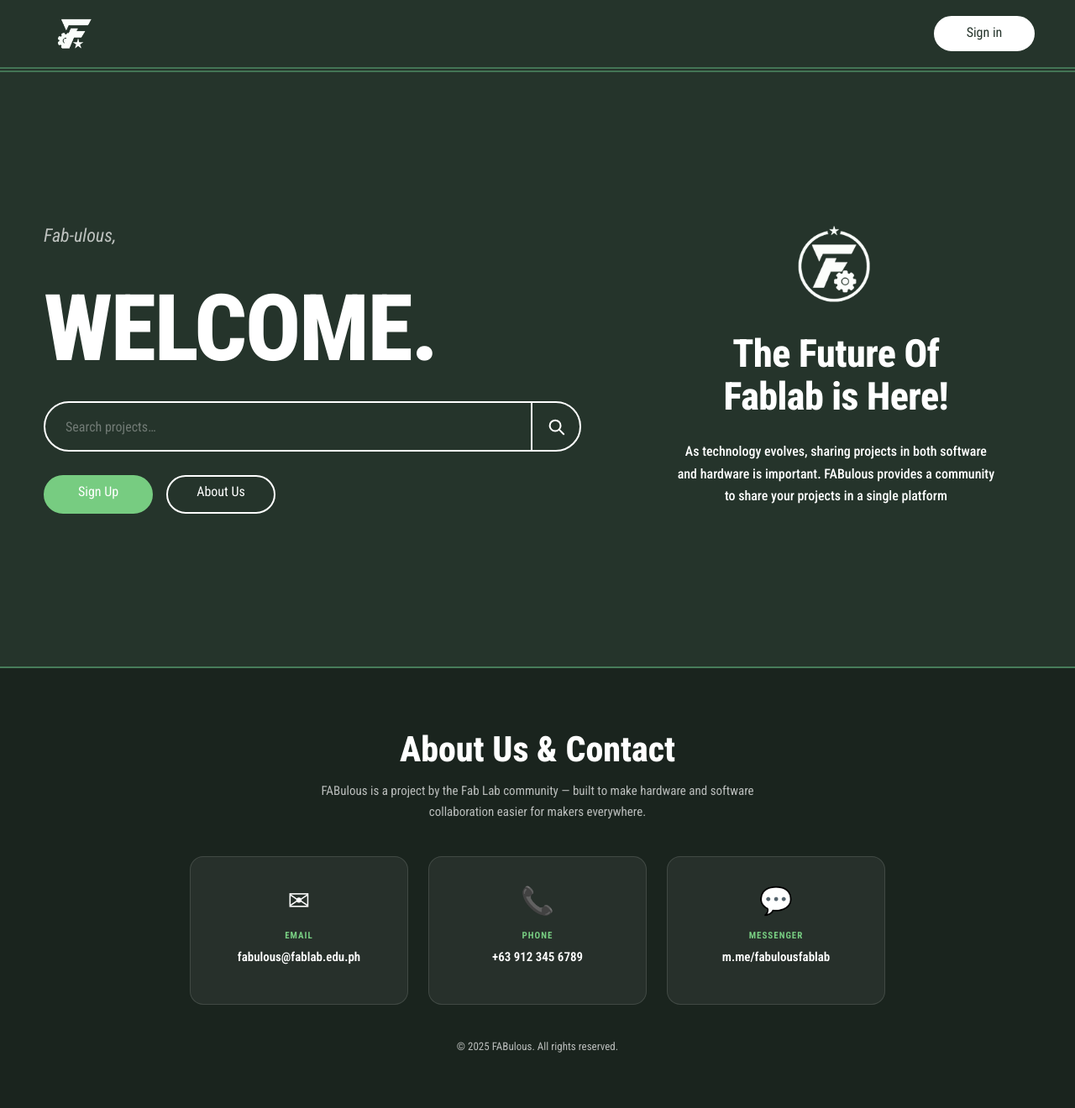
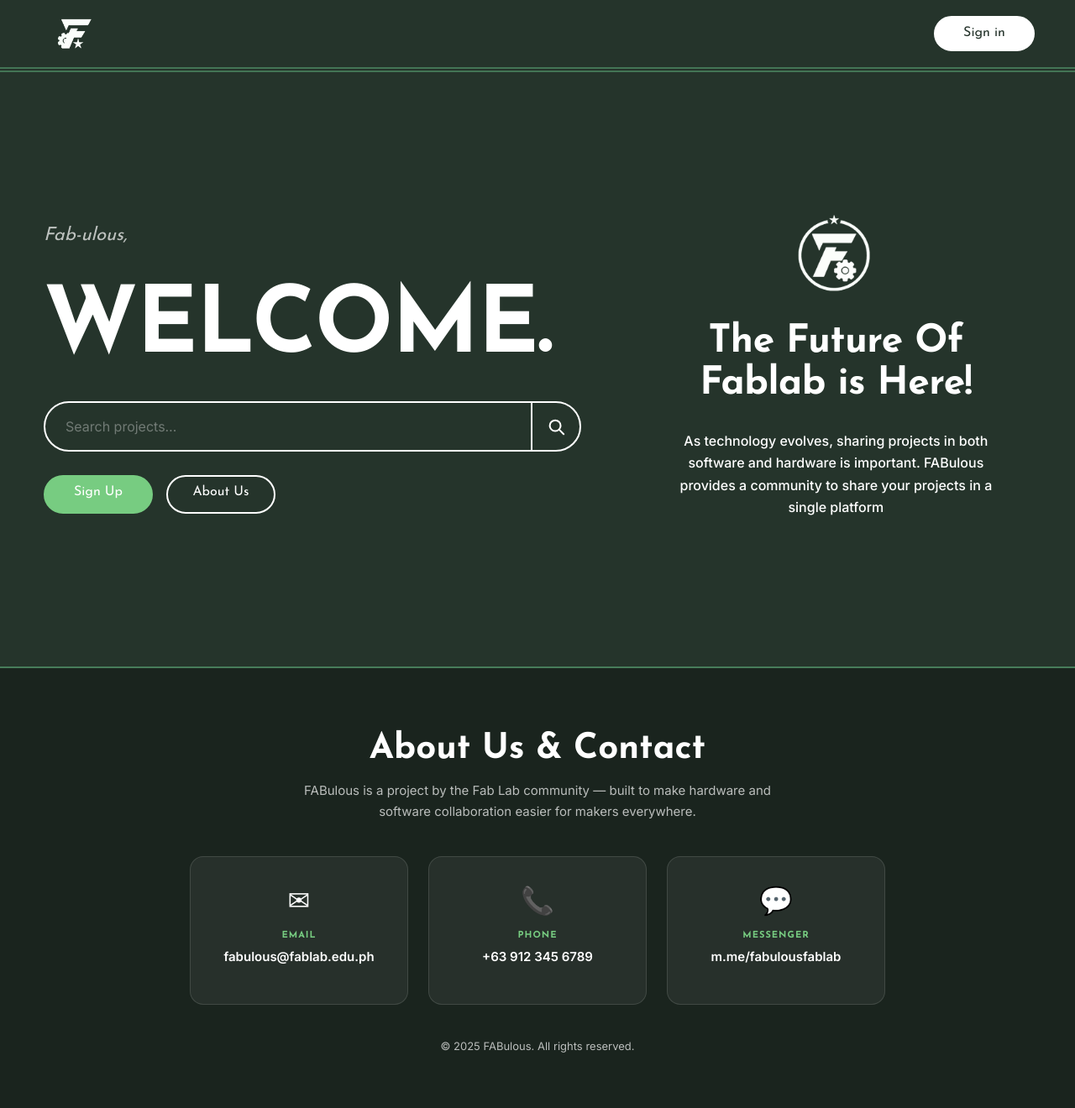
Before and after one commit to Verzadene/Fab-ulous, a PHP site: page /Fab-ulous/landing/landing.html in a window 1280 px wide. Shown: the whole page at 84% size. Run offline with PHP 8.4, Linux system fonts and the light colour scheme.

Commit message:
fix: align oauth flow, landing fonts, and profile uploads

```diff
--- a/config.php
+++ b/config.php
@@ -4,6 +4,11 @@
  * Include with: require_once __DIR__ . '/../config.php';   (from subdirs)
  *               require_once __DIR__ . '/config.php';       (from root)
  */
+
+$localConfig = __DIR__ . '/config.local.php';
+if (is_file($localConfig)) {
+    require_once $localConfig;
+}
 
 // Google OAuth
 defined('GOOGLE_CLIENT_ID') || define(
--- a/database/setup.sql
+++ b/database/setup.sql
@@ -12,6 +12,7 @@ CREATE TABLE IF NOT EXISTS accounts (
     email       VARCHAR(150) UNIQUE NOT NULL,
     password    VARCHAR(255),
     google_id   VARCHAR(100),
+    profile_pic VARCHAR(100) DEFAULT NULL,
     role        ENUM('user','admin','super_admin') DEFAULT 'user',
     banned      TINYINT(1)   DEFAULT 0,
     created_at  TIMESTAMP    DEFAULT CURRENT_TIMESTAMP
--- a/landing/landing.css
+++ b/landing/landing.css
@@ -10,13 +10,14 @@
   --green-btn-hover: #5db568;
   --text-white:      #FFFFFF;
   --text-muted:      rgba(255, 255, 255, 0.70);
-  --font:            'Roboto Condensed', sans-serif;
+  --font-display:    'Josefin Sans', sans-serif;
+  --font-body:       'Inter', sans-serif;
   --radius-pill:     999px;
 }
 
 html, body {
   background-color: var(--bg) !important;
-  font-family: var(--font) !important;
+  font-family: var(--font-body) !important;
   color: var(--text-white) !important;
   min-height: 100vh;
   width: 100%;
@@ -59,7 +60,7 @@ html, body {
   border-radius: var(--radius-pill) !important;
   background: var(--text-white) !important;
   color: var(--bg) !important;
-  font-family: var(--font) !important;
+  font-family: var(--font-display) !important;
   font-size: 15px;
   font-weight: 700;
   display: inline-flex;
@@ -130,6 +131,7 @@ html, body {
 }
 
 .hero-eyebrow {
+  font-family: var(--font-display);
   font-size: 22px;
   font-weight: 400;
   font-style: italic;
@@ -137,6 +139,7 @@ html, body {
 }
 
 .hero-title {
+  font-family: var(--font-display);
   font-size: clamp(56px, 9vw, 110px);
   font-weight: 800;
   line-height: 0.92;
@@ -163,7 +166,7 @@ html, body {
   border: none !important;
   outline: none;
   padding: 0 24px;
-  font-family: var(--font);
+  font-family: var(--font-body);
   font-size: 16px;
   color: var(--text-white) !important;
 }
@@ -195,7 +198,7 @@ html, body {
   border: 2px solid var(--green-btn) !important;
   border-radius: var(--radius-pill) !important;
   color: var(--text-white) !important;
-  font-family: var(--font) !important;
+  font-family: var(--font-display) !important;
   font-size: 15px;
   font-weight: 700;
   display: inline-flex;
@@ -218,7 +221,7 @@ html, body {
   border: 2px solid var(--text-white) !important;
   border-radius: var(--radius-pill) !important;
   color: var(--text-white) !important;
-  font-family: var(--font) !important;
+  font-family: var(--font-display) !important;
   font-size: 15px;
   font-weight: 700;
   display: inline-flex;
@@ -252,6 +255,7 @@ html, body {
 }
 
 .hero-tagline {
+  font-family: var(--font-display);
   font-size: clamp(28px, 4vw, 46px);
   font-weight: 800;
   line-height: 1.1;
@@ -260,6 +264,7 @@ html, body {
 }
 
 .hero-desc {
+  font-family: var(--font-body);
   font-size: 16px;
   font-weight: 500;
   line-height: 1.65;
@@ -284,6 +289,7 @@ html, body {
 }
 
 .contact-heading {
+  font-family: var(--font-display);
   font-size: clamp(28px, 4vw, 42px);
   font-weight: 800;
   color: var(--text-white);
@@ -291,6 +297,7 @@ html, body {
 }
 
 .contact-sub {
+  font-family: var(--font-body);
   font-size: 15px;
   color: var(--text-muted);
   max-width: 560px;
@@ -328,6 +335,7 @@ html, body {
 }
 
 .contact-label {
+  font-family: var(--font-display);
   font-size: 11px;
   font-weight: 700;
   text-transform: uppercase;
@@ -337,6 +345,7 @@ html, body {
 }
 
 .contact-value {
+  font-family: var(--font-body);
   font-size: 15px;
   font-weight: 600;
   color: var(--text-white);
@@ -344,6 +353,7 @@ html, body {
 }
 
 .contact-copy {
+  font-family: var(--font-body);
   font-size: 13px;
   color: var(--text-muted);
   margin-top: 8px;
--- a/landing/landing.html
+++ b/landing/landing.html
@@ -5,7 +5,7 @@
   <meta name="viewport" content="width=device-width, initial-scale=1.0"/>
   <title>FABulous – Landing</title>
   <link rel="stylesheet" href="../landing/landing.css" />
-  <link href="https://fonts.googleapis.com/css2?family=Roboto+Condensed:ital,wght@0,400;0,500;0,600;0,700;0,800;1,400&display=swap" rel="stylesheet"/>
+  <link href="https://fonts.googleapis.com/css2?family=Josefin+Sans:wght@400;600;700&family=Inter:wght@400;500;600;700&display=swap" rel="stylesheet"/>
   <link href="https://cdn.jsdelivr.net/npm/bootstrap@5.3.3/dist/css/bootstrap.min.css" rel="stylesheet"/>
 </head>
 <body>
--- a/login/login.php
+++ b/login/login.php
@@ -28,6 +28,7 @@ if (isset($_GET['error'])) {
         'banned' => 'Your account has been suspended. Contact the administrator.',
         'google_oauth_config' => 'Google sign-in is not configured yet. Update config.php with your Google client secret.',
         'oauth_exchange_failed' => 'Google sign-in could not be completed. Please try again.',
+        'google_account_missing' => 'No account exists for this Google email yet. Please register first before logging in with Google.',
         default => '',
     };
 }
--- a/oauth/oauth2callback.php
+++ b/oauth/oauth2callback.php
@@ -84,8 +84,8 @@ $nameParts = preg_split('/\s+/', $fullName, 2) ?: [];
 $firstName = $nameParts[0] ?? 'Google';
 $lastName = $nameParts[1] ?? 'User';
 
-$check = $conn->prepare('SELECT * FROM accounts WHERE email = ? LIMIT 1');
-$check->bind_param('s', $email);
+$check = $conn->prepare('SELECT * FROM accounts WHERE google_id = ? OR email = ? LIMIT 1');
+$check->bind_param('ss', $googleId, $email);
 $check->execute();
 $existing = $check->get_result()->fetch_assoc();
 $check->close();
@@ -93,7 +93,7 @@ $check->close();
 if (!$existing) {
     prime_google_registration_prefill($email, $fullName, $googleId);
     $conn->close();
-    header('Location: ../register/register.html');
+    header('Location: ../login/login.php?error=google_account_missing');
     exit;
 }
 
```
Also changed, not shown: CLAUDE.md (added, +54 -0 lines), profile/profile.php (+31 -9 lines).
